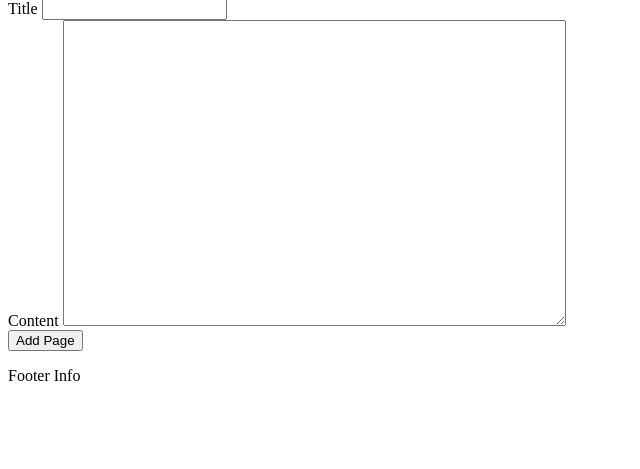
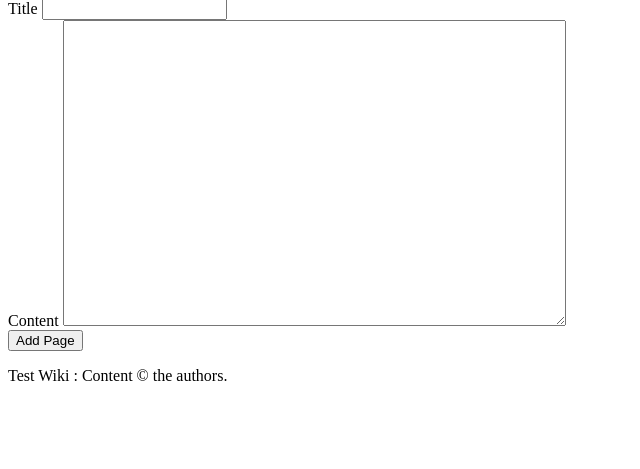
Before and after one commit to kitchendoorworkshop/ci-test-wiki, a CodeIgniter app: page /ci-test-wiki/page/add in a window 1280 px wide. Shown: the part 128-597 px from the top of the page, without its empty margins (0-640 px from the left). Run offline with CodeIgniter, Linux system fonts and the light colour scheme.

Commit message:
adding footer copyright text

```diff
--- a/application/views/footer.php
+++ b/application/views/footer.php
@@ -1,5 +1,5 @@
     <footer>
-      <p>Footer Info</p>
+      <p>Test Wiki : Content &copy <?php date('Y'); ?> the authors.</p>
     </footer>
 
   </div>
```
